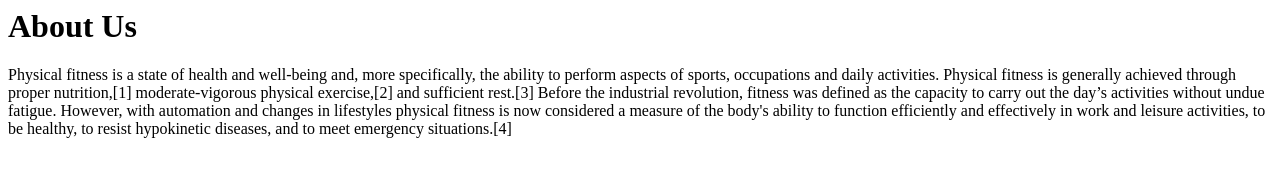
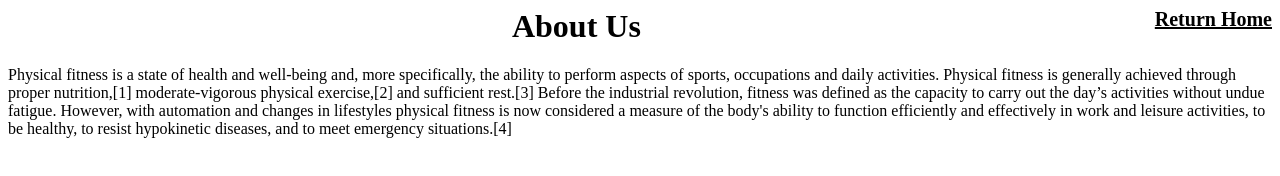
Before and after one commit to youhana-omi/Web_project-SE-, a plain HTML site: page About us.html in a window 1280 px wide. Drawn offline with Linux system fonts and the light colour scheme.

Commit message:
About us page linked

```diff
--- a/About us.html
+++ b/About us.html
@@ -2,8 +2,23 @@
 <head>
 <title> About Us </title>
 </head>
+<style>
+.home a{
+	float: right;
+	font-size: 20px;
+	color:black;
+	margin-left:10px;
+	border:  red;
+	}
+.home{
+    text-align: center;
+}
+</style>
 <body>
-<h1><b> About Us </b></h1>
+ <h1 class="home"> <a href="First_Web_Project.html">Return Home</a></h1>
+<h1 class="home"><b> About Us </b></h1>
+
+
 
 <p>
 Physical fitness is a state of health and well-being and, more specifically, the ability to perform aspects of sports, occupations and daily activities. Physical fitness is generally achieved through proper nutrition,[1] moderate-vigorous physical exercise,[2] and sufficient rest.[3]
```
Also changed, not shown: First_Web_Project.html (+1 -1 lines).
